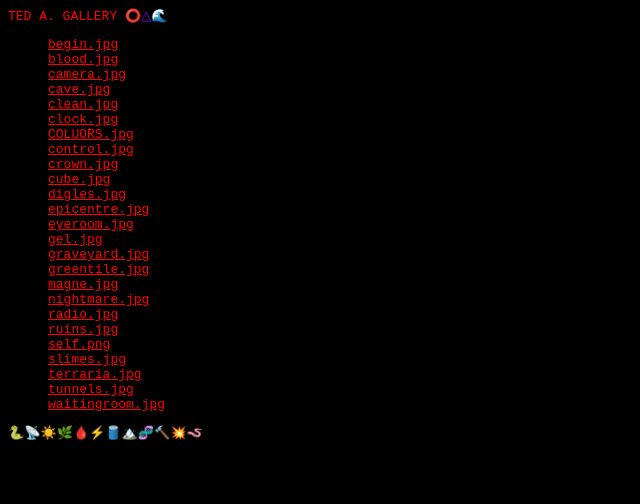
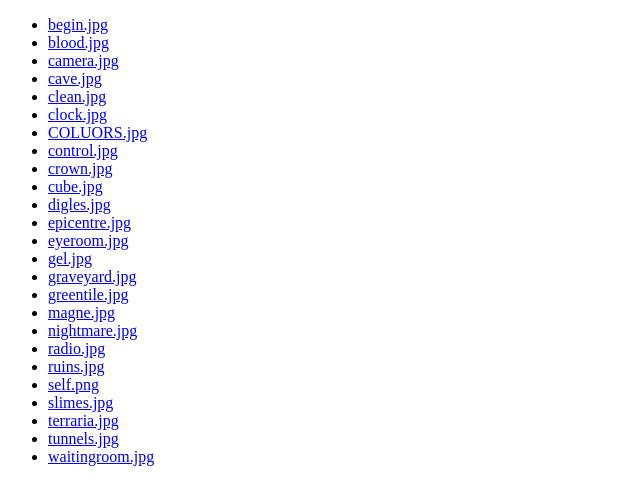
Before and after one commit to wattapik/photo, a plain HTML site: page index.html in a window 1280 px wide. Shown: the whole page, without its empty margins (0-640 px from the left). Drawn offline with Linux system fonts and the light colour scheme.

Commit message:
Update index.html

```diff
--- a/index.html
+++ b/index.html
@@ -1,29 +1,15 @@
 <!DOCTYPE html>
 <html lang="en">
   <head>
-    <title>TED A. ⭕ GALLERY</title>
+    <title>⭕ GALLERY</title>
     <meta http-equiv="content-type" content="text/html; charset=UTF-8">
     <meta name="viewport" content="width=device-width, user-scalable=no, minimum-scale=1.0, maximum-scale=1.0">
     <link rel="icon" type="image/x-icon" href="/porygon.gif">
     <meta name='robots' content='noindex,follow' />
-    <style>
-      body {
-        font-family: monospace;
-        background-color: black;
-      }
-
-      a {
-        color: rgb(255, 0, 0)
-      }
-
-      a:visited {
-        color: rgb(128, 0, 255)
-      }
-    </style>
   </head>
   <body>
-    <span style="color: rgb(255, 0, 0);">TED A. GALLERY</span> ⭕<span style="color: rgb(128, 0, 255);">△</span>🌊&nbsp;
-    <ul>     <li><a href = "./img/begin.jpg">begin.jpg</a></li>
+    <ul>
+     <li><a href = "./img/begin.jpg">begin.jpg</a></li>
      <li><a href = "./img/blood.jpg">blood.jpg</a></li>
      <li><a href = "./img/camera.jpg">camera.jpg</a></li>
      <li><a href = "./img/cave.jpg">cave.jpg</a></li>
@@ -49,6 +35,5 @@
      <li><a href = "./img/tunnels.jpg">tunnels.jpg</a></li>
      <li><a href = "./img/waitingroom.jpg">waitingroom.jpg</a></li>
     </ul>
-    🐍📡☀️🌿🩸⚡🛢️🏔️🧬🔨💥🪱
   </body>
 </html>
```
